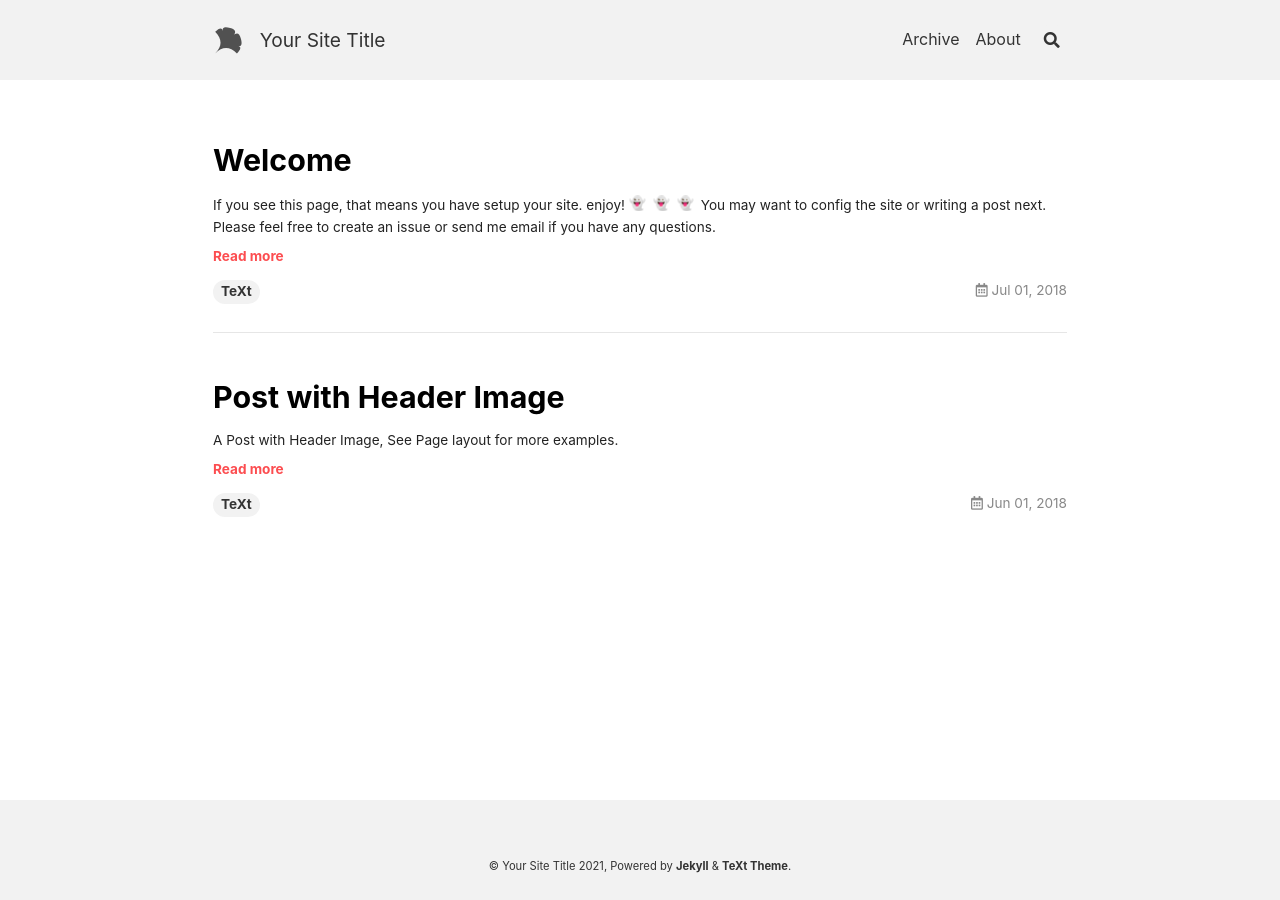
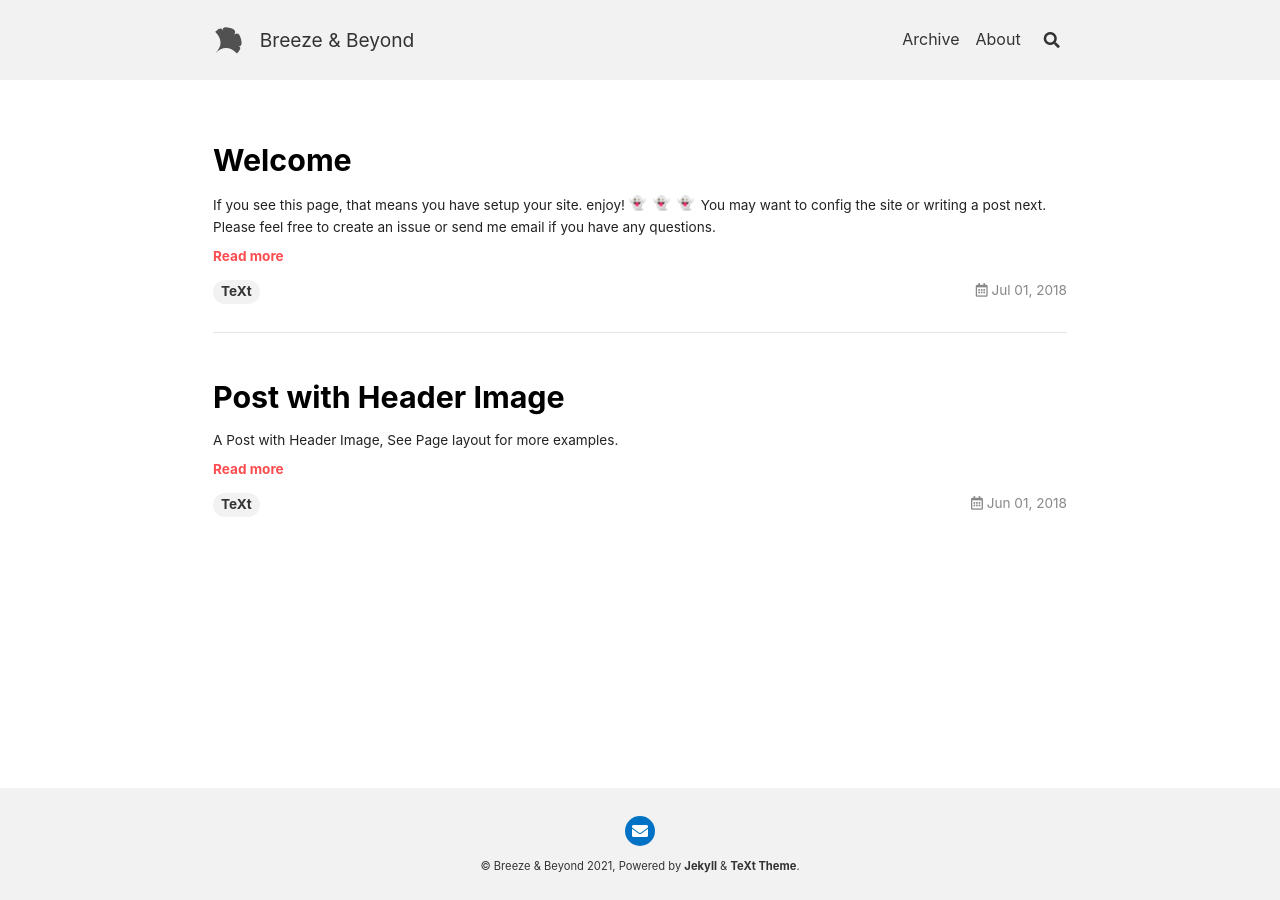
Before and after one commit to b2eeze/b2eeze.github.io, a Jekyll site: the page built from index.html, in a window 1280 px wide. Built offline with Jekyll 4.4.1, drawn with Linux system fonts in a browser that asks for light colours; nearby versions of some CDN libraries; emoji names are drawn with the system emoji font; the list of posts is cut into pages by our own code; some of the changed lines change nothing that is shown.

Commit message:
一些修改

```diff
--- a/_config.yml
+++ b/_config.yml
@@ -20,26 +20,26 @@
 highlight_theme: default # "default" (default), "tomorrow", "tomorrow-night", "tomorrow-night-eighties", "tomorrow-night-blue", "tomorrow-night-bright"
 url     : # the base hostname & protocol for your site e.g. https://www.someone.com
 baseurl : # does not include hostname
-title   : Your Site Title
+title   : Breeze & Beyond
 description: > # this means to ignore newlines until "Language & timezone"
-  Your Site Description
+  Cherish every moment, Discover every day.
 
 
 ## => Language and Timezone
 ##############################
-lang: # the language of your site, default as "en"
-timezone: # see https://en.wikipedia.org/wiki/List_of_tz_database_time_zones for the available values
+lang: ch # the language of your site, default as "en"
+timezone: Asia/Shanghai # see https://en.wikipedia.org/wiki/List_of_tz_database_time_zones for the available values
 
 
 ## => Author and Social
 ##############################
 author:
   type      : # "person" (default), "organization"
-  name      : Your Name
+  name      : b2eeze
   url       :
   avatar    : # path or url of avatar image (square)
-  bio       : I am an amazing person.
-  email     :
+  bio       : a student
+  email     : 2420079837@qq.com
   facebook  : # "user_name" the last part of your profile url, e.g. https://www.facebook.com/user_name
   twitter   : # "user_name" the last part of your profile url, e.g. https://twitter.com/user_name
   weibo     : # "user_id"   the last part of your profile url, e.g. https://www.weibo.com/user_id/profile?...
@@ -55,8 +55,8 @@
 
 ## => GitHub Repository (if the site is hosted by GitHub)
 ##############################
-repository: user_name/repo_name
-repository_tree: master
+repository: https://github.com/b2eeze/b2eeze.github.io
+repository_tree: main
 
 
 ## => Paths
@@ -118,7 +118,7 @@
 ## => Comments
 ##############################
 comments:
-  provider: false # false (default), "disqus", "gitalk", "valine", "custom"
+  provider: gitalk # false (default), "disqus", "gitalk", "valine", "custom"
 
   ## Disqus
   disqus:
@@ -127,11 +127,11 @@
   ## Gitalk
   # please refer to https://github.com/gitalk/gitalk for more info.
   gitalk:
-    clientID    : # GitHub Application Client ID
-    clientSecret: # GitHub Application Client Secret
-    repository  : # GitHub repo
-    owner       : # GitHub repo owner
-    admin: # GitHub repo owner and collaborators, only these guys can initialize GitHub issues, IT IS A LIST.
+    clientID    : Ov23litK4PDC6s9h56FG
+    clientSecret: 0e5bf1c715b88426ce23937f84408d1e71cc69d7
+    repository  : b2eeze.github.io # GitHub repo
+    owner       : b2eeze # GitHub repo owner
+    admin: ['b2eeze'] # GitHub repo owner and collaborators, only these guys can initialize GitHub issues, IT IS A LIST.
       # - your GitHub Id
 
   ## Valine
```
